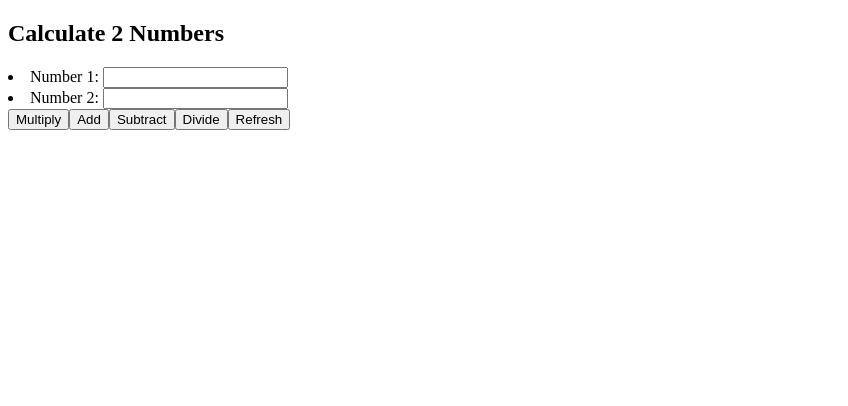
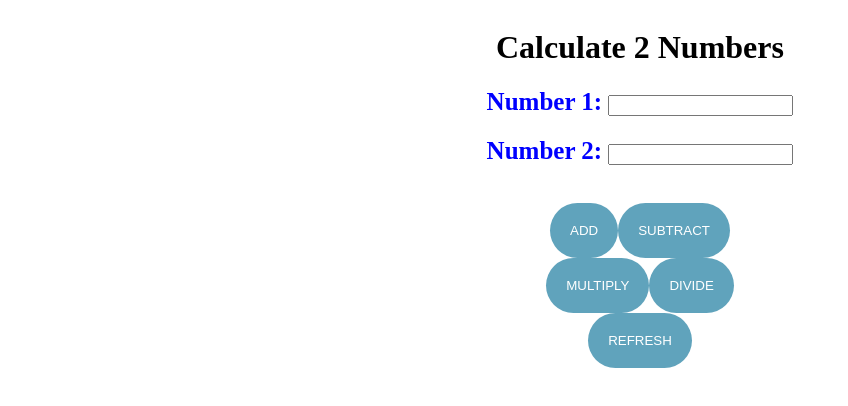
Before and after one commit to maryredlinger/Calculator, an Angular app: page / in a window 1280 px wide. Shown: the top 406 px of the page, without its empty margins (0-848 px from the left). Built offline with nearby package versions, Linux system fonts and the light colour scheme.

Commit message:
adds some styling

```diff
--- a/src/app/app.component.html
+++ b/src/app/app.component.html
@@ -1,16 +1,23 @@
 
-<h2>Calculate 2 Numbers</h2>
+<h1>Calculate 2 Numbers</h1>
 
-  <div ng-controller="TodoCtrl">
+<div class="body_div" ng-controller="TodoCtrl">
     <form #numsForm >
-        <li>Number 1: <input #first type="text" ng-model="one" (input)="numOne=$event.target.value">
-        <li>Number 2: <input type="text" ng-model="two" (input)="numTwo=$event.target.value">
+        <h2>Number 1: <input #first type="text" ng-model="one" (input)="numOne=$event.target.value"></h2>
+        <h2>Number 2: <input type="text" ng-model="two" (input)="numTwo=$event.target.value"></h2>
         <br>
-    <button (click)="multiplyNums()" type="button" name="button">Multiply</button>
-    <button (click)="addNums()" type="button" name="button">Add</button>
-    <button (click)="subtractNums()" type="button" name="button">Subtract</button>
-    <button (click)="divideNums()" type="button" name="button">Divide</button>
-    <button (click)="numsForm.reset()">Refresh</button>
+
+      <div class="button_div">
+        <button (click)="addNums()" type="button" name="button">Add</button>
+        <button (click)="subtractNums()" type="button" name="button">Subtract</button>
+
+        <br>
+        <button class="example_b" (click)="multiplyNums()" type="button" name="button">Multiply</button>
+        <button (click)="divideNums()" type="button" name="button">Divide</button>
+        <br>
+        <button (click)="numsForm.reset()">Refresh</button>
+      </div>
+
     <h1>{{total}}</h1>
     </form>
 
--- a/src/styles.css
+++ b/src/styles.css
@@ -1 +1,47 @@
 /* You can add global styles to this file, and also import other style files */
+
+
+h2 {
+  font-size: 25px;
+  color: blue;
+};
+
+html,
+body {
+     height: 100%;
+     overflow: hidden;
+}
+
+body {
+     text-align: center;
+     -webkit-font-smoothing: antialiased;
+
+     display: flex;
+     align-items: center;
+     justify-content: center;
+
+}
+
+button {
+  color: #fff !important;
+  text-transform: uppercase;
+  text-decoration: none;
+  background: #60a3bc;
+  padding: 20px;
+  border-radius: 50px;
+  display: inline-block;
+  border: none;
+  transition: all 0.4s ease 0s;
+};
+
+.button_div {
+  display: flex;
+  justify-content: space-between;
+}
+
+{/*.example_b:hover {
+  text-shadow: 0px 0px 6px rgba(255, 255, 255, 1);
+  -webkit-box-shadow: 0px 5px 40px -10px rgba(0,0,0,0.57);
+  -moz-box-shadow: 0px 5px 40px -10px rgba(0,0,0,0.57);
+  transition: all 0.4s ease 0s;
+}*/}
```
